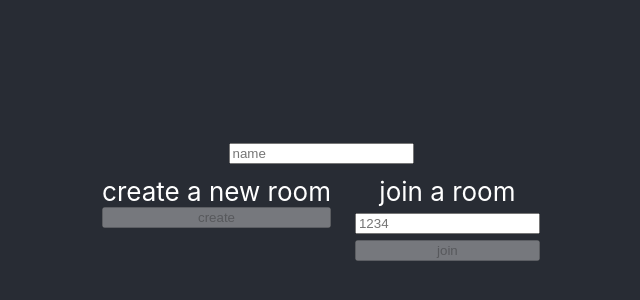
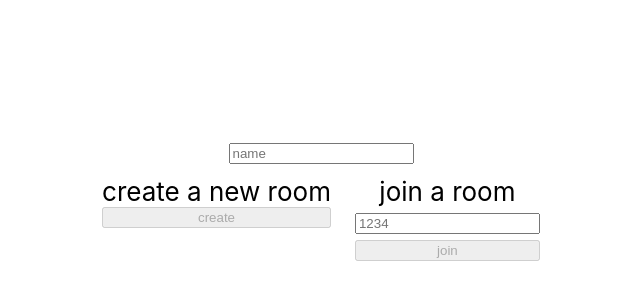
Before and after one commit to martellaj/myapp-client, a React (Create React App) app: page / in a window 1280 px wide. Shown: the part 198-498 px from the top of the page, without its empty margins (319-959 px from the left). Built offline with nearby package versions, Linux system fonts and the light colour scheme; no server answers.

Commit message:
canvas progress

```diff
--- a/package.json
+++ b/package.json
@@ -6,7 +6,9 @@
     "@testing-library/jest-dom": "^4.2.4",
     "@testing-library/react": "^9.3.2",
     "@testing-library/user-event": "^7.1.2",
+    "rc-slider": "^9.2.4",
     "react": "^16.13.1",
+    "react-canvas-draw": "^1.1.0",
     "react-dom": "^16.13.1",
     "react-scripts": "3.4.1",
     "socket.io-client": "^2.3.0"
--- a/src/App.css
+++ b/src/App.css
@@ -1,49 +1,30 @@
 .App {
+  align-items: center;
+  display: flex;
+  flex-direction: column;
+  justify-content: center;
   text-align: center;
 }
 
-.App-logo {
-  height: 40vmin;
-  pointer-events: none;
-}
-
-@media (prefers-reduced-motion: no-preference) {
-  .App-logo {
-    animation: App-logo-spin infinite 20s linear;
-  }
-}
-
-.App-header {
-  background-color: #282c34;
-  min-height: 100vh;
-  display: flex;
-  flex-direction: column;
-  align-items: center;
-  justify-content: center;
-  font-size: calc(10px + 2vmin);
-  color: white;
-}
-
-.App-link {
-  color: #61dafb;
-}
-
-@keyframes App-logo-spin {
-  from {
-    transform: rotate(0deg);
-  }
-  to {
-    transform: rotate(360deg);
-  }
+.content {
+  max-width: 500px;
 }
 
 .Welcome {
-  background-color: #282c34;
-  min-height: 100vh;
+  align-items: center;
   display: flex;
   flex-direction: column;
-  align-items: center;
+  font-size: calc(10px + 2vmin);
   justify-content: center;
-  font-size: calc(10px + 2vmin);
-  color: white;
+  min-height: 100vh;
 }
+
+.canvasStyle {
+  border: 1px black solid;
+  border-radius: 4px;
+  width: auto !important;
+}
+
+.thicknessSlider {
+  margin: 12px 0;
+}
--- a/src/App.js
+++ b/src/App.js
@@ -84,7 +84,11 @@ function App() {
     }
   }, [gameState, players, isLeader, roomCode, name, pad]);
 
-  return <div className="App">{content}</div>;
+  return (
+    <div className="App">
+      <div className="content">{content}</div>
+    </div>
+  );
 }
 
 export default App;
--- a/src/Pad.js
+++ b/src/Pad.js
@@ -1,4 +1,7 @@
 import React, { useState, useEffect } from "react";
+import CanvasDraw from "react-canvas-draw";
+import Slider from "rc-slider";
+import "rc-slider/assets/index.css";
 
 export default function Pad(props) {
   const isTesting = true;
@@ -8,6 +11,7 @@ export default function Pad(props) {
   const [guess, setGuess] = useState("");
   const [waitingForOthers, setWaitingForOthers] = useState("");
   const [drawing] = useState({});
+  const [thickness, setThickness] = useState(5);
 
   useEffect(() => {
     setWaitingForOthers(false);
@@ -39,9 +43,28 @@ export default function Pad(props) {
 
   const taskDescription =
     task === "draw" ? (
-      <p>
-        draw your best <strong>{pages[pages.length - 1]}</strong>
-      </p>
+      <>
+        <p>
+          draw your best <strong>{pages[pages.length - 1]}</strong>
+        </p>
+        <CanvasDraw
+          hideGrid={true}
+          className={"canvasStyle"}
+          brushRadius={thickness}
+        />
+        <Slider
+          className={"thicknessSlider"}
+          min={1}
+          max={12}
+          value={thickness}
+          onChange={value => {
+            setThickness(value);
+          }}
+          onAfterChange={value => {
+            setThickness(value);
+          }}
+        />
+      </>
     ) : (
       <>
         <p>what do you think this drawing is?</p>
```
Also changed, not shown: 1 other file (tests, documents, lock files or other folders).
